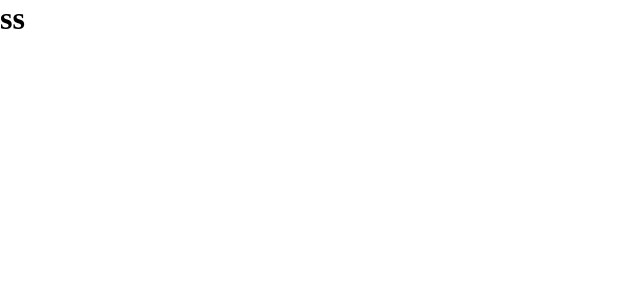
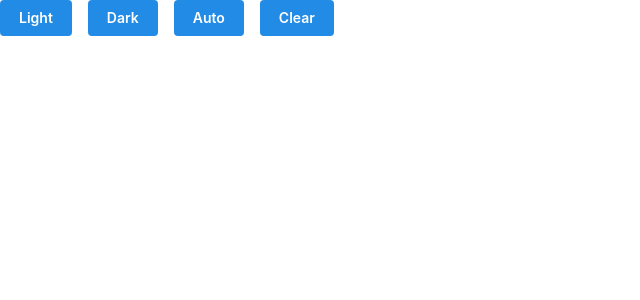
Before and after one commit to derechtenap/contact-app, a Next.js app: page / in a window 1280 px wide. Shown: the top 300 px of the page, without its empty margins (0-640 px from the left). Built offline with nearby package versions, Linux system fonts and the light colour scheme.

Commit message:
Add `mantine`

```diff
--- a/package.json
+++ b/package.json
@@ -14,6 +14,8 @@
     "lint": "next lint"
   },
   "dependencies": {
+    "@mantine/core": "^7.3.2",
+    "@mantine/hooks": "^7.3.2",
     "electron-serve": "^1.2.0",
     "next": "14.0.4",
     "react": "^18",
@@ -34,6 +36,9 @@
     "eslint-config-prettier": "^9.1.0",
     "eslint-config-standard-with-typescript": "^43.0.0",
     "eslint-plugin-prettier": "^5.1.2",
+    "postcss": "^8.4.32",
+    "postcss-preset-mantine": "^1.12.2",
+    "postcss-simple-vars": "^7.0.1",
     "prettier": "^3.1.1",
     "typescript": "^5"
   }
--- /dev/null
+++ b/postcss.config.cjs
@@ -0,0 +1,14 @@
+module.exports = {
+    plugins: {
+        'postcss-preset-mantine': {},
+        'postcss-simple-vars': {
+            variables: {
+                'mantine-breakpoint-xs': '36em',
+                'mantine-breakpoint-sm': '48em',
+                'mantine-breakpoint-md': '62em',
+                'mantine-breakpoint-lg': '75em',
+                'mantine-breakpoint-xl': '88em',
+            },
+        },
+    },
+};
--- a/src/pages/_app.tsx
+++ b/src/pages/_app.tsx
@@ -1,8 +1,18 @@
+import type { AppProps } from "next/app";
 import "@/styles/globals.css";
-import type { AppProps } from "next/app";
+import "@mantine/core/styles.css";
+import { createTheme, MantineProvider } from "@mantine/core";
+
+const theme = createTheme({
+  // Put mantine theme overrides here...
+});
 
 const App = ({ Component, pageProps }: AppProps) => {
-  return <Component {...pageProps} />;
+  return (
+    <MantineProvider defaultColorScheme="auto" theme={theme}>
+      <Component {...pageProps} />
+    </MantineProvider>
+  );
 };
 
 export default App;
--- a/src/pages/_document.tsx
+++ b/src/pages/_document.tsx
@@ -1,9 +1,12 @@
 import { Html, Head, Main, NextScript } from "next/document";
+import { ColorSchemeScript } from "@mantine/core";
 
 const Document = () => {
   return (
-    <Html>
-      <Head />
+    <Html dir="ltr">
+      <Head>
+        <ColorSchemeScript defaultColorScheme="auto" />
+      </Head>
       <body>
         <Main />
         <NextScript />
--- a/src/pages/index.tsx
+++ b/src/pages/index.tsx
@@ -1,14 +1,21 @@
 import type { NextPage } from "next";
 import Head from "next/head";
+import { useMantineColorScheme, Button, Group } from "@mantine/core";
 
 const IndexPage: NextPage = () => {
+  const { setColorScheme, clearColorScheme } = useMantineColorScheme();
   return (
     <>
       <Head>
         <title>Contact</title>
         <meta name="viewport" content="width=device-width, initial-scale=1" />
       </Head>
-      <h1 className="">ss</h1>
+      <Group>
+        <Button onClick={() => setColorScheme("light")}>Light</Button>
+        <Button onClick={() => setColorScheme("dark")}>Dark</Button>
+        <Button onClick={() => setColorScheme("auto")}>Auto</Button>
+        <Button onClick={clearColorScheme}>Clear</Button>
+      </Group>
     </>
   );
 };
```
Also changed, not shown: .eslintrc.json, 1 other file (tests, documents, lock files or other folders).
